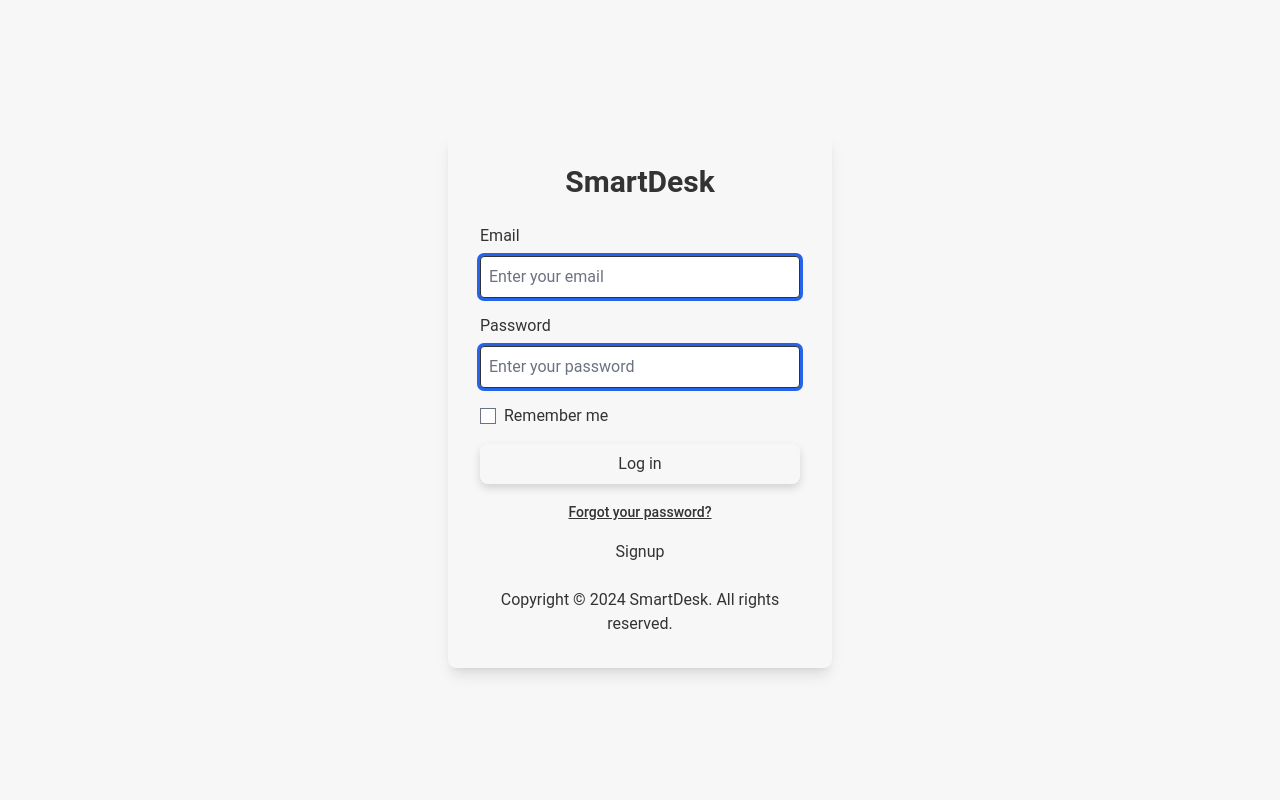
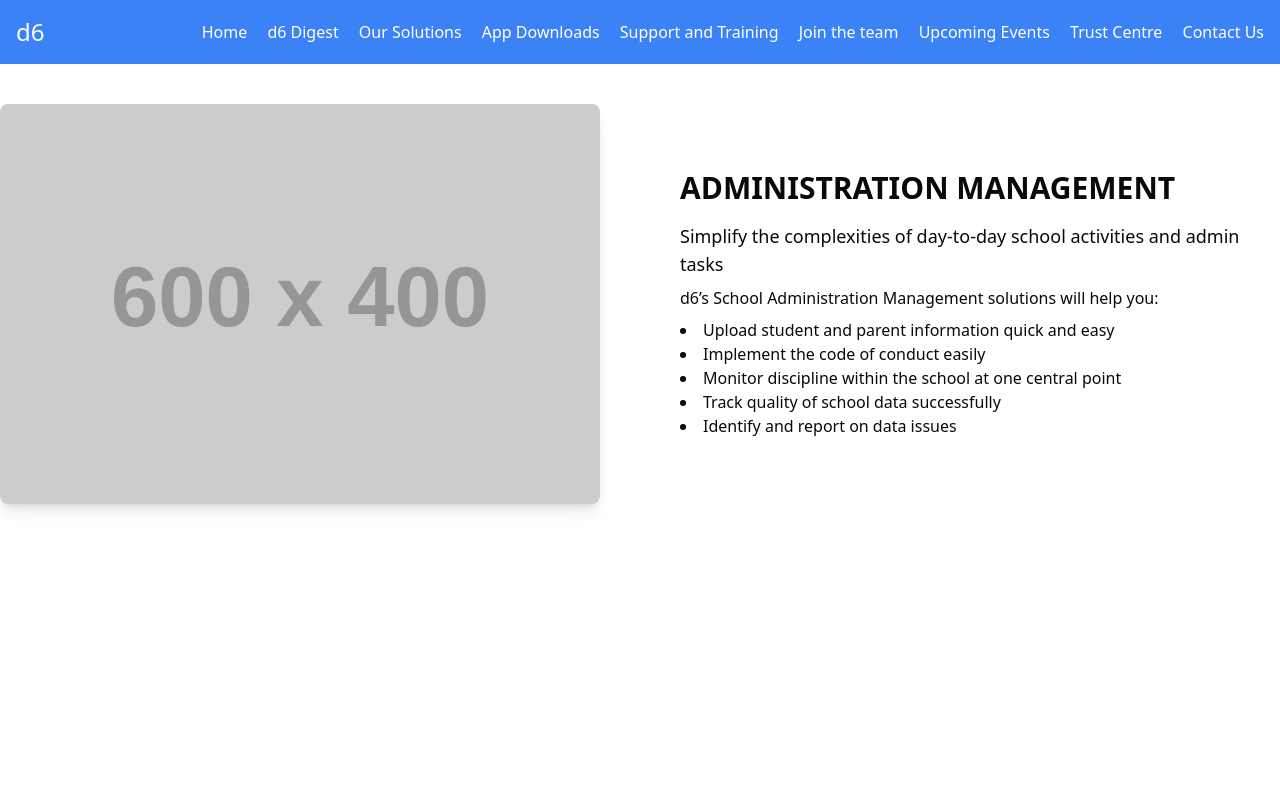
Before and after one commit to Mamasb/SmartDesk, a Flask app: page /members in a window 1280 px wide. Run offline with Flask 3, Linux system fonts and the light colour scheme; grey boxes labelled with a size stand in for pictures from a placeholder-image service; some libraries are stand-ins or nearby versions.

Commit message:
modified:   templates/members.html

```diff
--- a/templates/members.html
+++ b/templates/members.html
@@ -1,10 +1,7 @@
-<!DOCTYPE html>
-<html lang="en">
+<html>
   <head>
     <meta charset="UTF-8">
     <meta name="viewport" content="width=device-width, initial-scale=1.0">
-    <title>Members Area</title>
-    <link rel="stylesheet" href="{{url_for("static", filename="css/members.css")}}" />
     <script src="https://cdn.tailwindcss.com?plugins=forms,typography"></script>
 		<script src="https://unpkg.com/unlazy@0.11.3/dist/unlazy.with-hashing.iife.js" defer init></script>
 		<script type="text/javascript">
@@ -51,40 +48,96 @@
 				}
 			}
 		</script>
+		<style type="text/tailwindcss">
+			@layer base {
+				:root {
+					--background: 0 0% 100%;
+--foreground: 240 10% 3.9%;
+--card: 0 0% 100%;
+--card-foreground: 240 10% 3.9%;
+--popover: 0 0% 100%;
+--popover-foreground: 240 10% 3.9%;
+--primary: 240 5.9% 10%;
+--primary-foreground: 0 0% 98%;
+--secondary: 240 4.8% 95.9%;
+--secondary-foreground: 240 5.9% 10%;
+--muted: 240 4.8% 95.9%;
+--muted-foreground: 240 3.8% 46.1%;
+--accent: 240 4.8% 95.9%;
+--accent-foreground: 240 5.9% 10%;
+--destructive: 0 84.2% 60.2%;
+--destructive-foreground: 0 0% 98%;
+--border: 240 5.9% 90%;
+--input: 240 5.9% 90%;
+--ring: 240 5.9% 10%;
+--radius: 0.5rem;
+				}
+				.dark {
+					--background: 240 10% 3.9%;
+--foreground: 0 0% 98%;
+--card: 240 10% 3.9%;
+--card-foreground: 0 0% 98%;
+--popover: 240 10% 3.9%;
+--popover-foreground: 0 0% 98%;
+--primary: 0 0% 98%;
+--primary-foreground: 240 5.9% 10%;
+--secondary: 240 3.7% 15.9%;
+--secondary-foreground: 0 0% 98%;
+--muted: 240 3.7% 15.9%;
+--muted-foreground: 240 5% 64.9%;
+--accent: 240 3.7% 15.9%;
+--accent-foreground: 0 0% 98%;
+--destructive: 0 62.8% 30.6%;
+--destructive-foreground: 0 0% 98%;
+--border: 240 3.7% 15.9%;
+--input: 240 3.7% 15.9%;
+--ring: 240 4.9% 83.9%;
+				}
+			}
+		</style>
   </head>
-<div>
+  <body>
 
-<body>
-    <div class="flex items-center justify-center min-h-screen bg-background">
-        <div class="bg-card rounded-lg shadow-lg p-8 w-96">
-            <div class="text-center mb-6">
-                <h1 class="text-3xl font-bold text-primary">SmartDesk</h1>
+
+<body class="bg-background text-foreground">
+  <header class="bg-blue-500 p-4">
+    <div class="container mx-auto flex justify-between items-center">
+      <h1 class="text-white text-2xl">d6</h1>
+      <nav class="space-x-4">
+        <a href="#" class="text-white hover:underline">Home</a>
+        <a href="#" class="text-white hover:underline">d6 Digest</a>
+        <a href="#" class="text-white hover:underline">Our Solutions</a>
+        <a href="#" class="text-white hover:underline">App Downloads</a>
+        <a href="#" class="text-white hover:underline">Support and Training</a>
+        <a href="#" class="text-white hover:underline">Join the team</a>
+        <a href="#" class="text-white hover:underline">Upcoming Events</a>
+        <a href="#" class="text-white hover:underline">Trust Centre</a>
+        <a href="#" class="text-white hover:underline">Contact Us</a>
+      </nav>
     </div>
-            <form>
-                <div class="mb-4">
-                    <label class="block text-muted-foreground mb-2" for="email">Email</label>
-                    <input class="w-full p-2 border border-border rounded focus:outline-none focus:ring focus:ring-ring" type="email" id="email" placeholder="Enter your email" required />
+  </header>
+
+  <main class="container mx-auto mt-10">
+    <div class="flex flex-col md:flex-row items-center">
+      <div class="md:w-1/2">
+        <img src="https://placehold.co/600x400" alt="Laptop displaying school administration software" class="rounded-lg shadow-lg" />
       </div>
-                <div class="mb-4">
-                    <label class="block text-muted-foreground mb-2" for="password">Password</label>
-                    <input class="w-full p-2 border border-border rounded focus:outline-none focus:ring focus:ring-ring" type="password" id="password" placeholder="Enter your password" required />
-                </div>
-                <div class="flex items-center mb-4">
-                    <input type="checkbox" id="remember" class="mr-2" />
-                    <label for="remember" class="text-muted-foreground">Remember me</label>
-                </div>
-                <button type="submit" class="w-full bg-secondary text-secondary-foreground hover:bg-secondary/80 p-2 rounded-lg">Log in</button>
-            </form>
-            <div class="text-center mt-4">
-                <a href="#" class="text-accent">Forgot your password?</a>
-            </div>
-			<div class="text-center mt-4">
-                <a href="{{url_for('signup') }}">Signup</a>
-            </div>
-            <div class="text-center mt-6 text-muted-foreground">
-                <p>Copyright © 2024 SmartDesk. All rights reserved.</p>
+      <div class="md:w-1/2 md:pl-10">
+        <h2 class="text-3xl font-bold mt-5 md:mt-0">ADMINISTRATION MANAGEMENT</h2>
+        <p class="mt-4 text-lg">Simplify the complexities of day-to-day school activities and admin tasks</p>
+        <p class="mt-2">d6’s School Administration Management solutions will help you:</p>
+        <ul class="list-disc list-inside mt-2">
+          <li>Upload student and parent information quick and easy</li>
+          <li>Implement the code of conduct easily</li>
+          <li>Monitor discipline within the school at one central point</li>
+          <li>Track quality of school data successfully</li>
+          <li>Identify and report on data issues</li>
+        </ul>
       </div>
     </div>
-    </div>
+  </main>
+</body>
+
+
   </body>
 </html>
```
Lines whose indentation alone changed are shown as unchanged.
